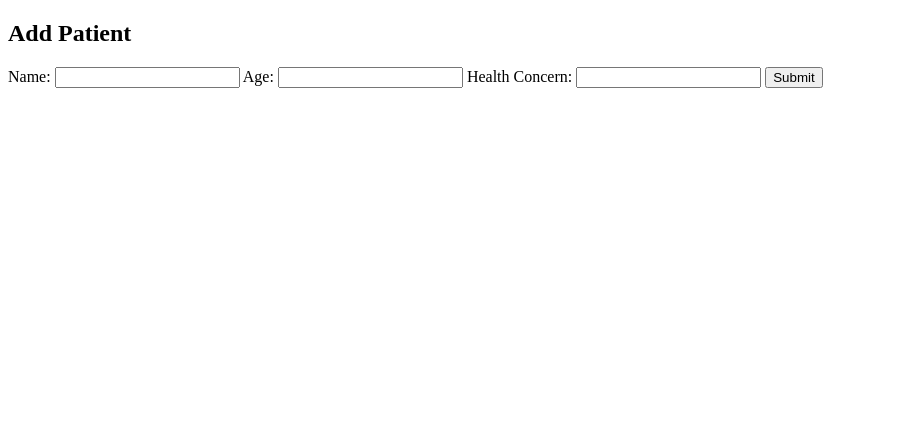
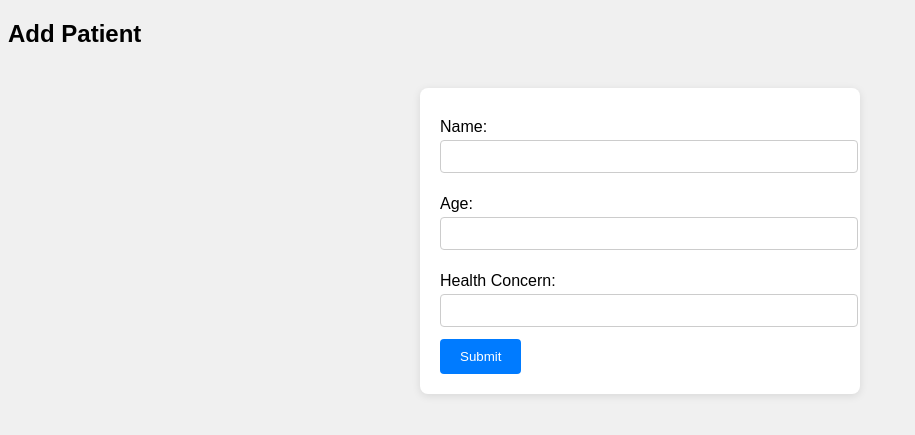
Before and after one commit to Matteo-Di-Rienzo/TerraHacks-TriageAI, a Flask app: page / in a window 1280 px wide. Shown: the top 435 px of the page, without its empty margins (0-915 px from the left). Run offline with Flask 3, Linux system fonts and the light colour scheme.

Commit message:
added style.css

```diff
--- /dev/null
+++ b/static/style.css
@@ -0,0 +1,35 @@
+body {
+  font-family: Arial, sans-serif;
+  background: #f0f0f0;
+}
+form {
+  background: #fff;
+  padding: 20px;
+  border-radius: 8px;
+  box-shadow: 0 2px 8px rgba(0,0,0,0.1);
+  max-width: 400px;
+  margin: 40px auto;
+}
+label {
+  display: block;
+  margin-top: 10px;
+}
+input {
+  width: 100%;
+  padding: 8px;
+  margin-top: 4px;
+  margin-bottom: 12px;
+  border: 1px solid #ccc;
+  border-radius: 4px;
+}
+button {
+  background: #007bff;
+  color: #fff;
+  border: none;
+  padding: 10px 20px;
+  border-radius: 4px;
+  cursor: pointer;
+}
+button:hover {
+  background: #0056b3;
+}
--- a/templates/index.html
+++ b/templates/index.html
@@ -2,6 +2,7 @@
 <html>
 <head>
     <title>Flask Demo</title>
+    <link rel="stylesheet" href="{{ url_for('static', filename='style.css') }}">
 </head>
 <body>
     <h2>Add Patient</h2>
@@ -11,7 +12,7 @@
         <input type="text" id="name" required />
 
         <label>Age:</label>
-        <input type="number" id="age" required />
+        <input type="number" id="age" required min ="1" />
 
         <label>Health Concern:</label>
         <input type="text" id="concern" required />
```
